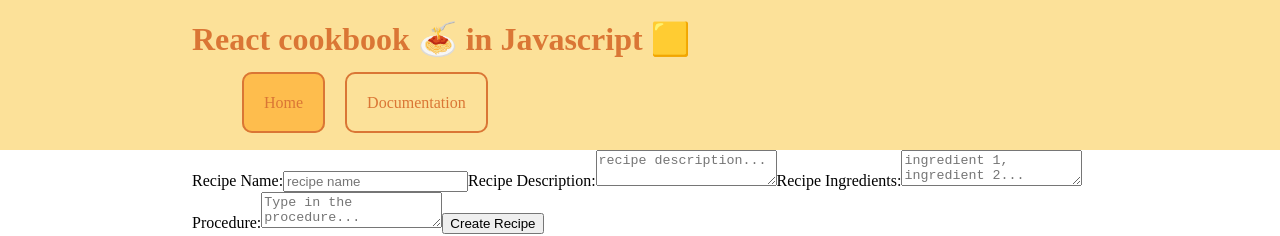
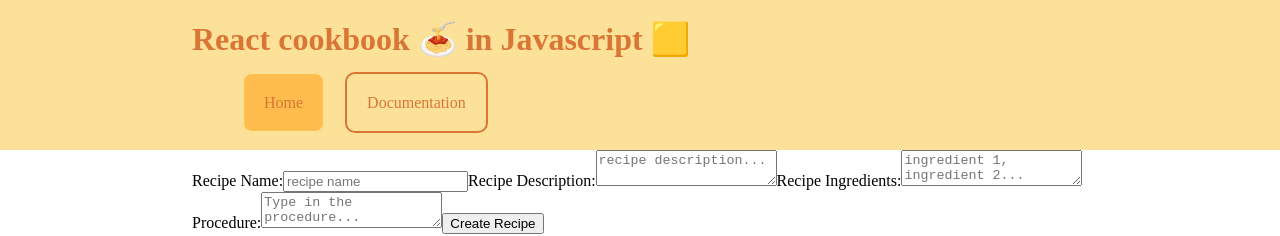
Before and after one commit to MOONYROS/js-react-cookbook, a React (Vite) app: page / in a window 1280 px wide. In both pictures the pointer is over the link "Home". Shown: the top 236 px of the page. Built offline with nearby package versions, Linux system fonts and the light colour scheme.

Commit message:
border coloring on hover

```diff
--- a/src/style.css
+++ b/src/style.css
@@ -45,6 +45,7 @@
 
 .menuLink:hover {
     background-color: #febd4d;
+    border: 2px solid #fce199;
     color: #da7635;
     transition-duration: 0.2s;
 }
```
